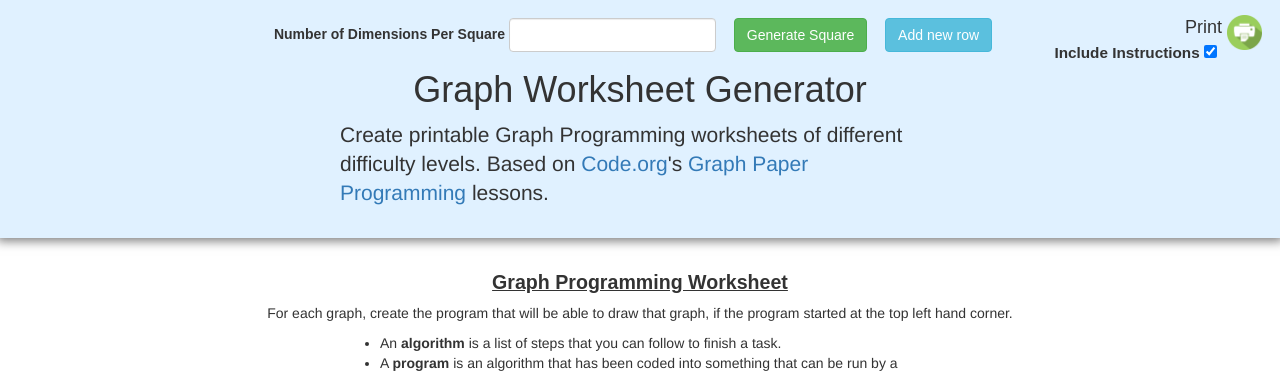
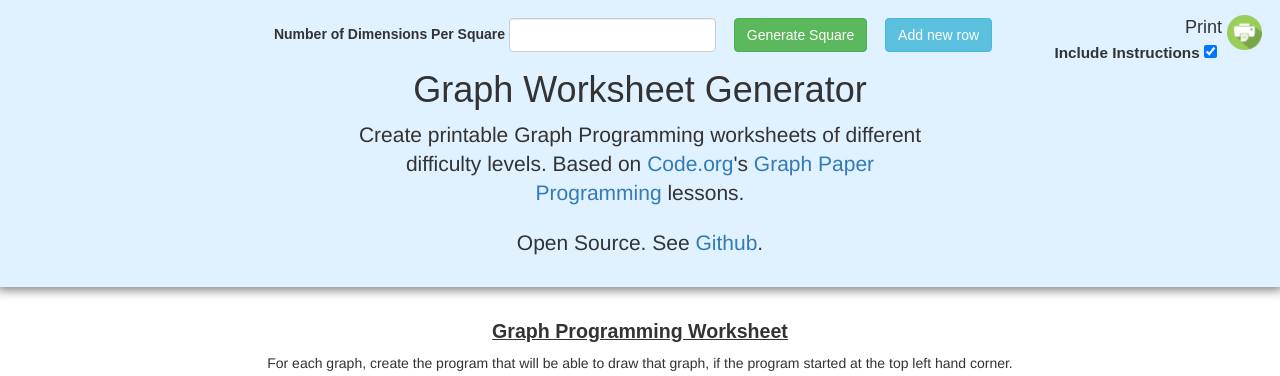
Before and after one commit to amyhua/graph-programming-worksheet-generator, a website: page client/index.html in a window 1280 px wide. Shown: the top 376 px of the page. Drawn offline with nearby package versions, Linux system fonts and the light colour scheme.

Commit message:
Add Github mention. Open Source link.

```diff
--- a/client/css/client.less
+++ b/client/css/client.less
@@ -40,6 +40,7 @@ form, button {
 .lead {
   max-width: 600px;
   margin: auto;
+  text-align: center;
 }
 
 .form-group {
--- a/client/index.html
+++ b/client/index.html
@@ -43,6 +43,7 @@
         Based on <a href="https://code.org" target="_blank">Code.org</a>'s <a href="https://code.org/curriculum/course2/1/Teacher" target="_blank">Graph Paper Programming</a> lessons.
       </p>
       <p class="lead">
+        Open Source. See <a href="https://github.com/amyhua/graph-programming-worksheet-generator" target="_blank">Github</a>.
       </p>
     </div>
     <div class="worksheet">
```
Also changed, not shown: client/css/client.css, client/css/worksheet.css.
